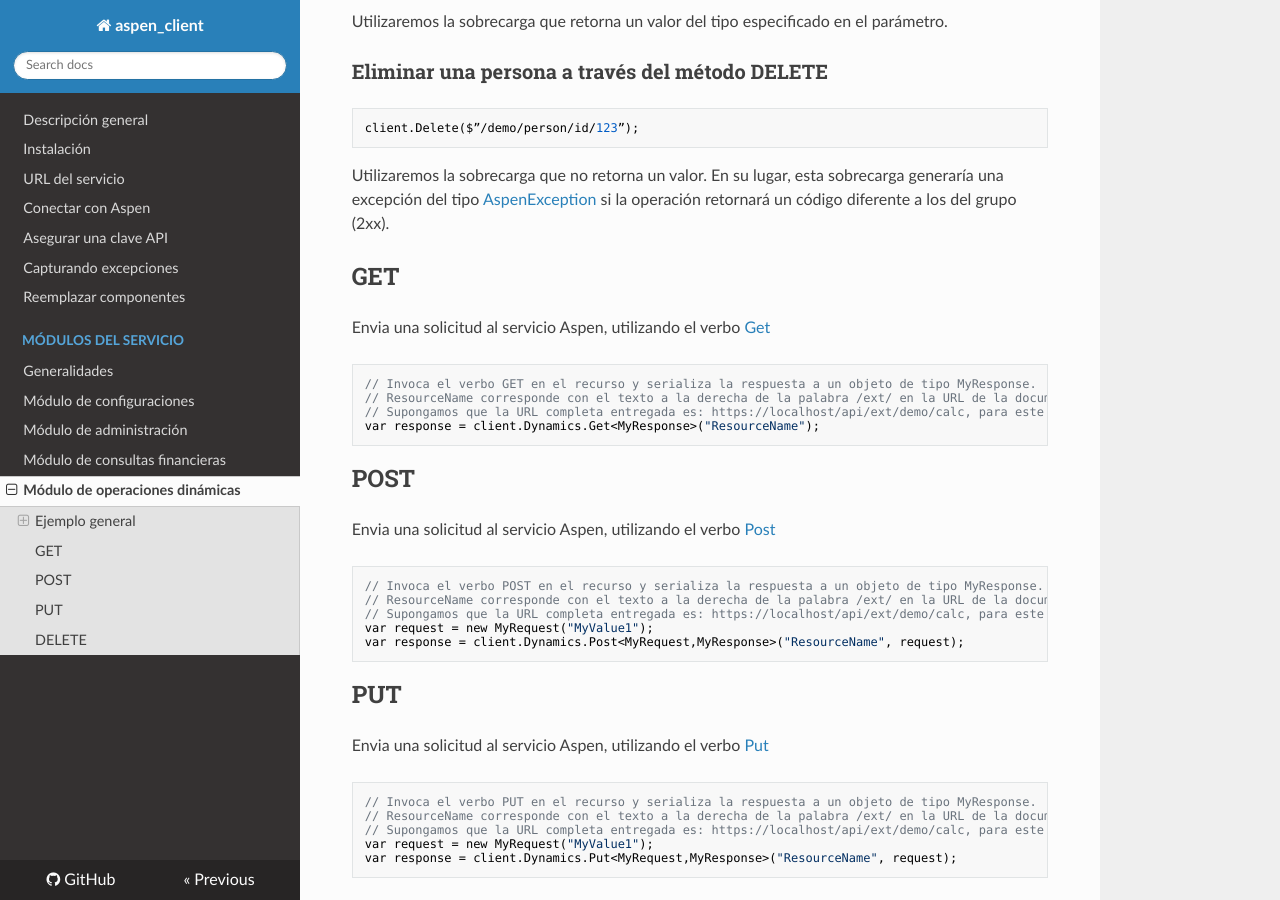
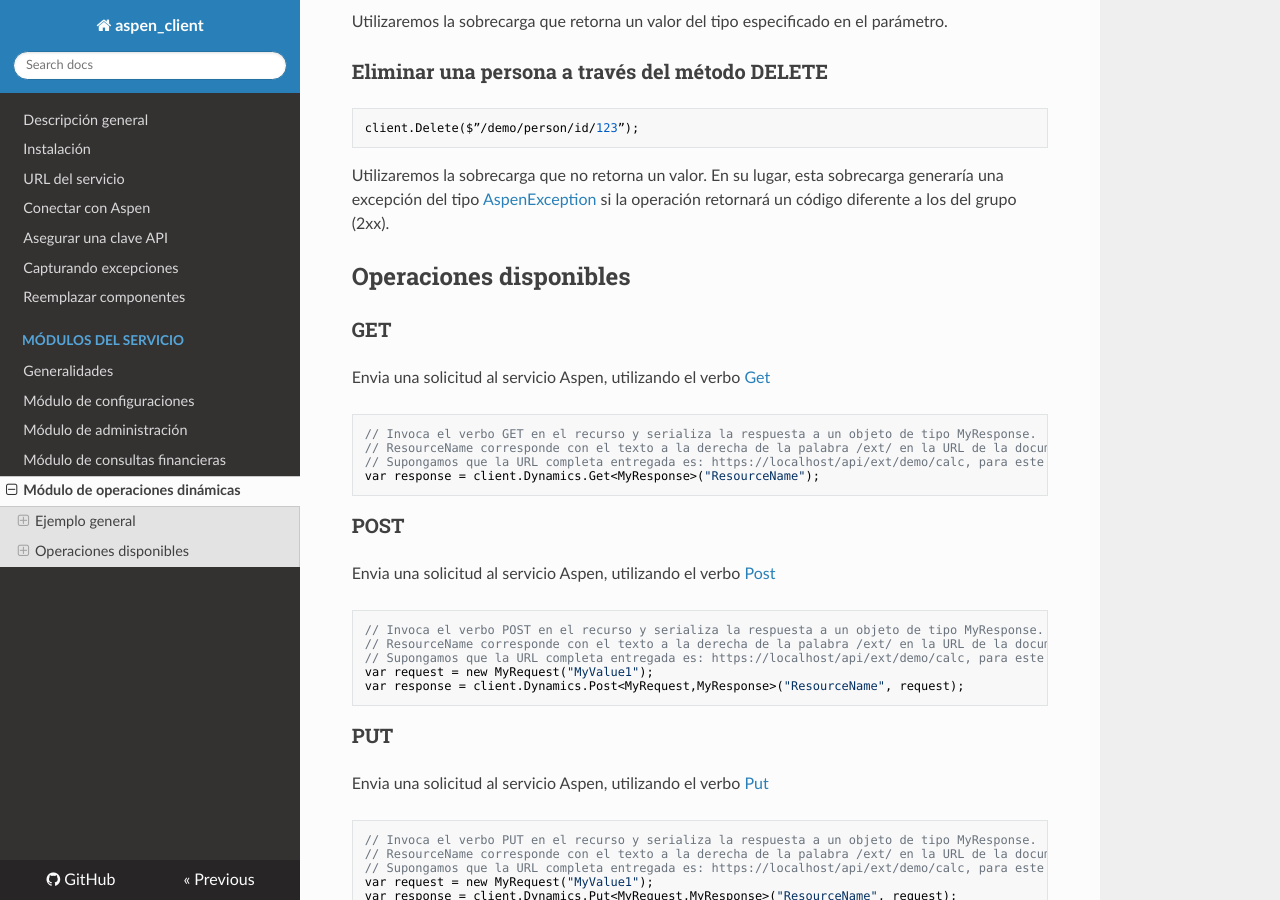
Before and after one commit to RD-Processa/Everco.Services.Aspen.Client.Docs, an MkDocs documentation site: the page built from docs/DynamicsModule.md, in a window 1280 px wide and 900 px high, scrolled down 1468 px. Built offline with MkDocs 1.6.1, drawn with Linux system fonts in a browser that asks for light colours; nearby versions of some CDN libraries; old or Windows-style settings are respelled for this version of MkDocs.

Commit message:
Contenido

````diff
--- a/docs/DynamicsModule.md
+++ b/docs/DynamicsModule.md
@@ -67,7 +67,9 @@ client.Delete($”/demo/person/id/123”);
 
 Utilizaremos la sobrecarga que no retorna un valor. En su lugar, esta sobrecarga generaría una excepción del tipo [AspenException](AspenException.md) si la operación retornará un código diferente a los del grupo (2xx).
 
-## GET
+## Operaciones disponibles
+
+### GET
 
 Envia una solicitud al servicio Aspen, utilizando el verbo [Get](https://en.wikipedia.org/wiki/Hypertext_Transfer_Protocol#Request_methods)
 
@@ -78,7 +80,7 @@ Envia una solicitud al servicio Aspen, utilizando el verbo [Get](https://en.wiki
 var response = client.Dynamics.Get<MyResponse>("ResourceName");
 ```
 
-## POST
+### POST
 
 Envia una solicitud al servicio Aspen, utilizando el verbo [Post](https://en.wikipedia.org/wiki/Hypertext_Transfer_Protocol#Request_methods)
 
@@ -90,7 +92,7 @@ var request = new MyRequest("MyValue1");
 var response = client.Dynamics.Post<MyRequest,MyResponse>("ResourceName", request);
 ```
 
-## PUT
+### PUT
 
 Envia una solicitud al servicio Aspen, utilizando el verbo [Put](https://en.wikipedia.org/wiki/Hypertext_Transfer_Protocol#Request_methods)
 
@@ -102,7 +104,7 @@ var request = new MyRequest("MyValue1");
 var response = client.Dynamics.Put<MyRequest,MyResponse>("ResourceName", request);
 ```
 
-## DELETE
+### DELETE
 
 Envia una solicitud al servicio Aspen, utilizando el verbo [Delete](https://en.wikipedia.org/wiki/Hypertext_Transfer_Protocol#Request_methods)
 
````
